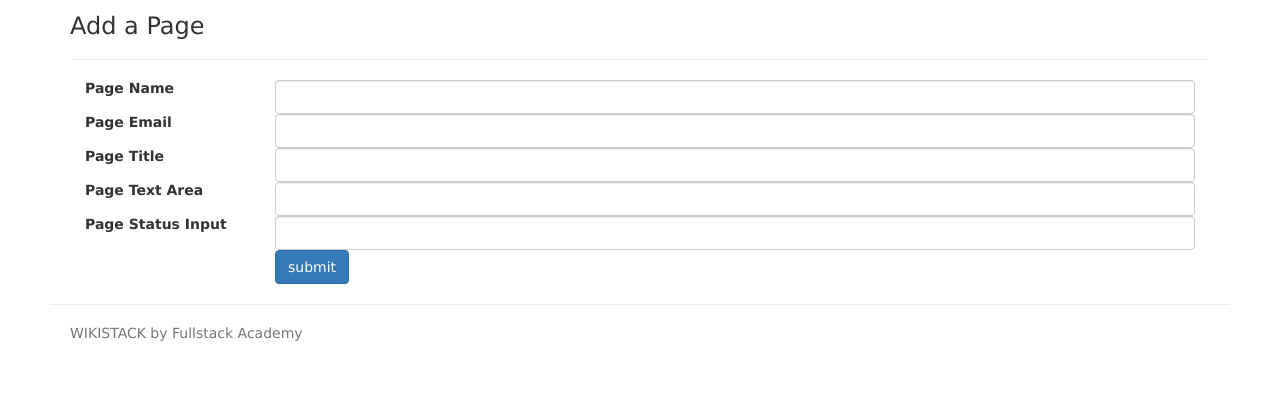
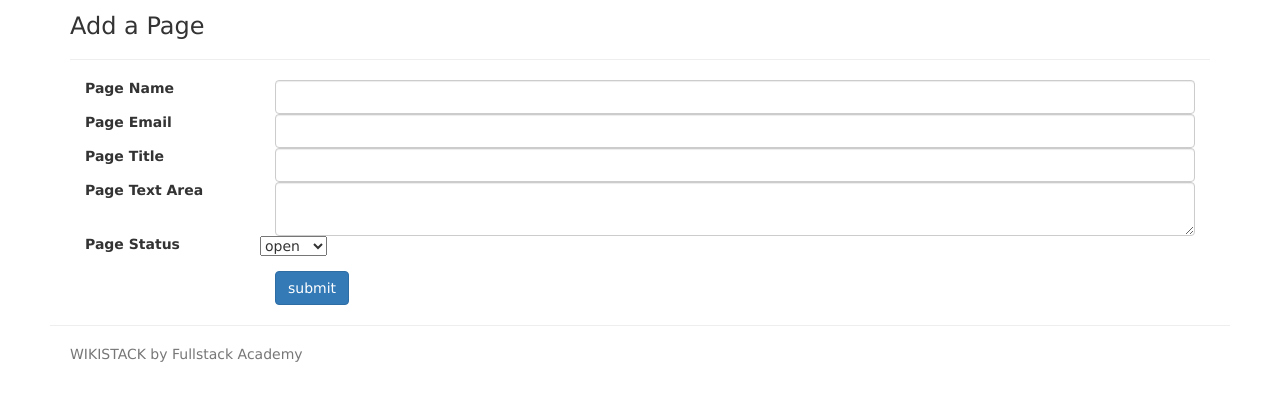
Before and after one commit to christiancw/wikistack-project, a website: page views/addpage.html in a window 1280 px wide. Shown: the part 57-458 px from the top of the page. Drawn offline with nearby package versions, Linux system fonts and the light colour scheme; files that its build step writes are made by us from their sources.

Commit message:
touch up on addpage form

```diff
--- a/views/addpage.html
+++ b/views/addpage.html
@@ -32,16 +32,18 @@
     <div class="form-group">
       <label for="text" class="col-sm-2 control-label">Page Text Area</label>
       <div class="col-sm-10">
-        <input name="text" type="text" class="form-control"/>
+        <textarea name="text" type="text" class="form-control"/></textarea>
       </div>
     </div>
 
     <!-- <div>PLACEHOLDER FOR PAGE STATUS INPUT FIELD -->
     <div class="form-group">
-      <label for="status" class="col-sm-2 control-label">Page Status Input</label>
-      <div class="col-sm-10">
-        <input name="status" type="text" class="form-control"/>
-      </div>
+      <label for="status" class="col-sm-2 control-label">Page Status</label>
+      <select>
+        <!-- <input name="status" type="text" class="form-control"/> -->
+        <option>open</option>
+        <option>closed</option>
+      </select>
     </div>
 
     <div class="col-sm-offset-2 col-sm-10">
```
